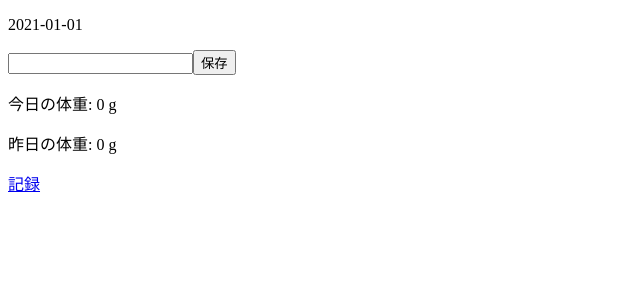
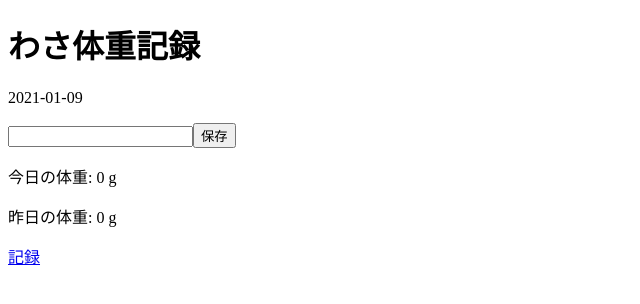
Before and after one commit to hokita/weight_tracker, a React app in the folder front/: page / in a window 1280 px wide. Shown: the top 304 px of the page, without its empty margins (0-640 px from the left). Built offline with nearby package versions, Linux system fonts and the light colour scheme.

Commit message:
Display today's date.

```diff
--- a/front/package.json
+++ b/front/package.json
@@ -25,6 +25,7 @@
   },
   "dependencies": {
     "axios": "^0.21.1",
+    "moment": "^2.29.1",
     "react": "^17.0.1",
     "react-dom": "^17.0.1"
   }
--- a/front/src/index.jsx
+++ b/front/src/index.jsx
@@ -1,15 +1,18 @@
 import React, { useState, useEffect } from 'react'
 import {render} from 'react-dom'
 import axios from 'axios'
+import moment from 'moment'
 
 function App() {
   const [weight, setWeight] = useState(0)
   const [yesterdayWeight, setYesterdayWeight] = useState(0)
+  const date = new Date()
 
   useEffect(() => {
     const fetchData = async ()  => {
       const result = await axios.get(`http://localhost:8080/`)
       setWeight(result.data.weight.weight)
+      setYesterdayWeight(result.data.yesterday_weight.weight)
     }
 
     fetchData()
@@ -17,8 +20,9 @@ function App() {
 
   return (
     <React.Fragment>
+      <h1>わさ体重記録</h1>
+      <p>{ moment().format('YYYY-MM-DD') }</p>
       <form action="/weights/" method="post">
-        <p>2021-01-01</p>
         <input type="text" name="weight" />
         <input type="submit" value="保存" />
         <p>今日の体重: { weight } g</p>
```
Also changed, not shown: front/.pnp.js, 1 other file (tests, documents, lock files or other folders).
